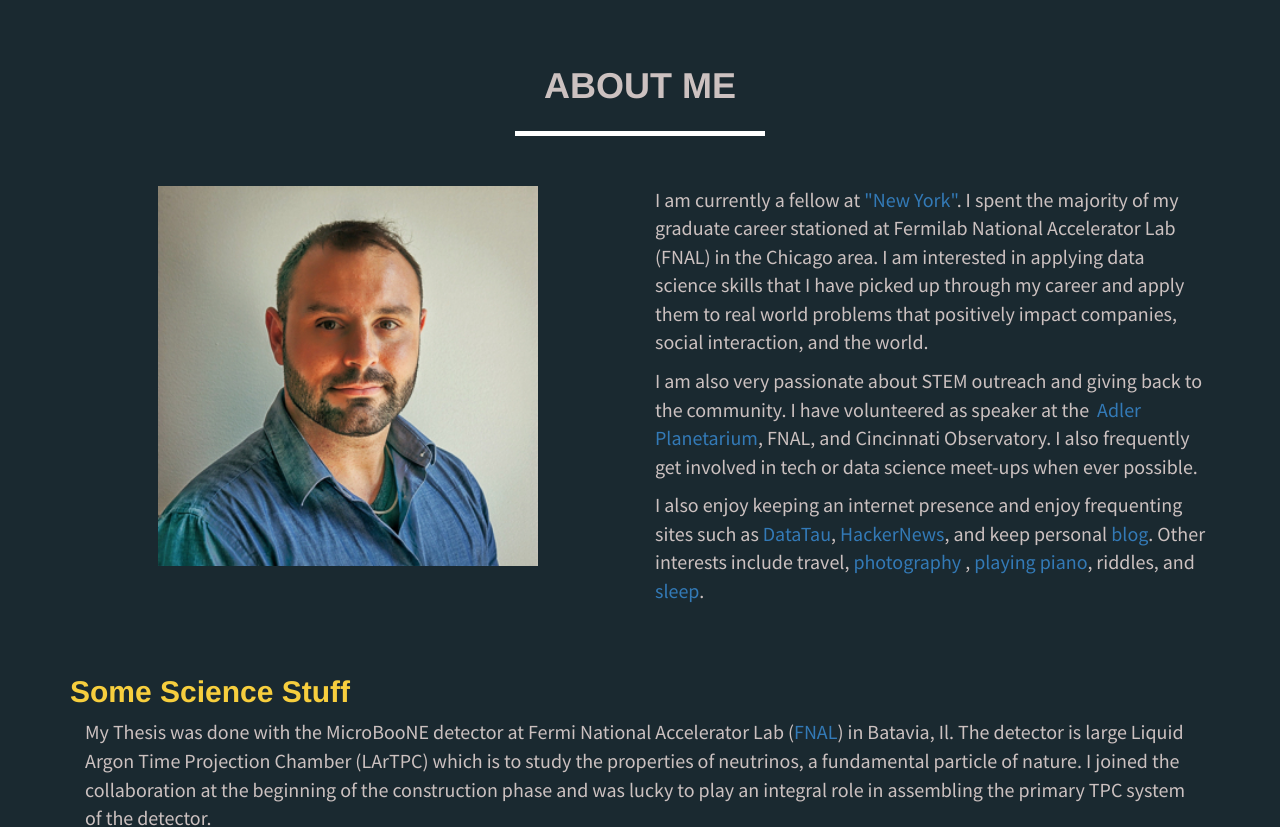
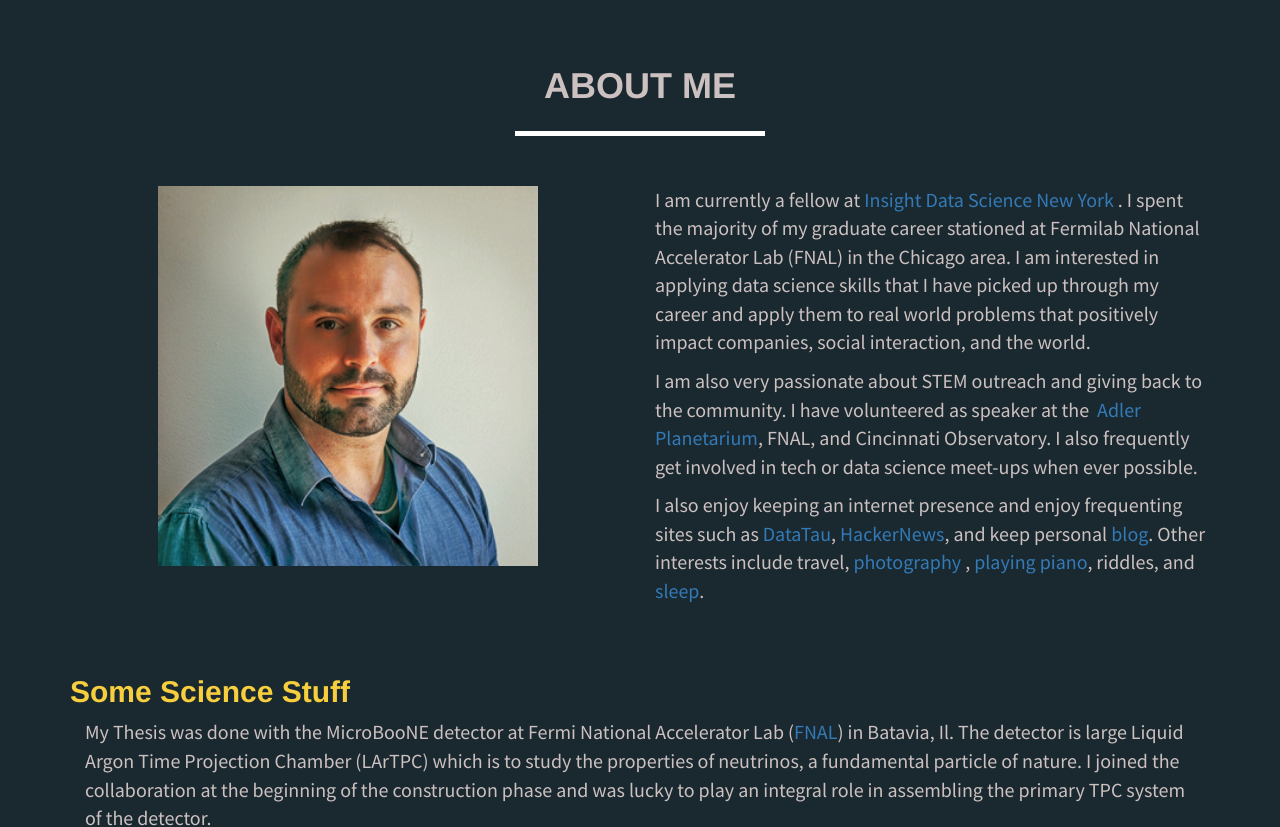
Before and after one commit to 1grossora/1grossora.github.io, a Jekyll site: the page built from index.html, in a window 1280 px wide and 900 px high, scrolled down 831 px, cut to the strip 73-900 px from the top of the window. Built offline with Jekyll 4.4.1, drawn with Linux system fonts in a browser that asks for light colours.

Commit message:
update to slides and ingith link

```diff
--- a/_includes/about.html
+++ b/_includes/about.html
@@ -16,7 +16,7 @@
        </div><!-- close left text-->
 
       <div class="col-sm-6">
-	      <p> I am currently a fellow at <a href='http://www.insightdatascience.com'target="Insight Data Science"></a> <a href='pdfs/Insight_Slides_Current.pdf'> "New York"</a>. I spent the majority of my graduate career stationed at Fermilab National Accelerator Lab (FNAL) in the Chicago area. I am interested in applying data science skills that I have picked up through my career and apply them to real world problems that positively impact companies, social interaction, and the world. </p>
+	      <p> I am currently a fellow at <a href='http://www.insightdatascience.com'target="_blank">Insight Data Science</a> <a href='pdfs/Insight_Slides_Current.pdf'target="_blank"> New York </a>. I spent the majority of my graduate career stationed at Fermilab National Accelerator Lab (FNAL) in the Chicago area. I am interested in applying data science skills that I have picked up through my career and apply them to real world problems that positively impact companies, social interaction, and the world. </p>
 	  <p>I am also very passionate about STEM outreach and giving back to the community. I have volunteered as speaker at the <a href="http://www.adlerplanetarium.org"target="_blank"> Adler Planetarium</a>, FNAL, and Cincinnati Observatory. I also frequently get involved in tech or data science meet-ups when ever possible. </p>
 
     <p> I also enjoy keeping an internet presence and enjoy frequenting sites such as <a href="http://www.datatau.com/"target="_blank"> DataTau</a>, <a href="https://news.ycombinator.com/"target="_blank"> HackerNews</a>, and keep personal <a href='blog'target="_blank"> blog</a>. Other interests include travel, <a href="https://www.instagram.com/groryangro/?hl=en"target="_blank">photography </a>, <a href="https://drive.google.com/file/d/0B9nzjxvGglKUeGZ4LVFJX2E5d3M/view?usp=sharing"target="_blank">playing piano</a>, riddles, and <a href="https://www.sadtrombone.com/?autoplay=true"target="_blank">sleep</a>. </p>
```
